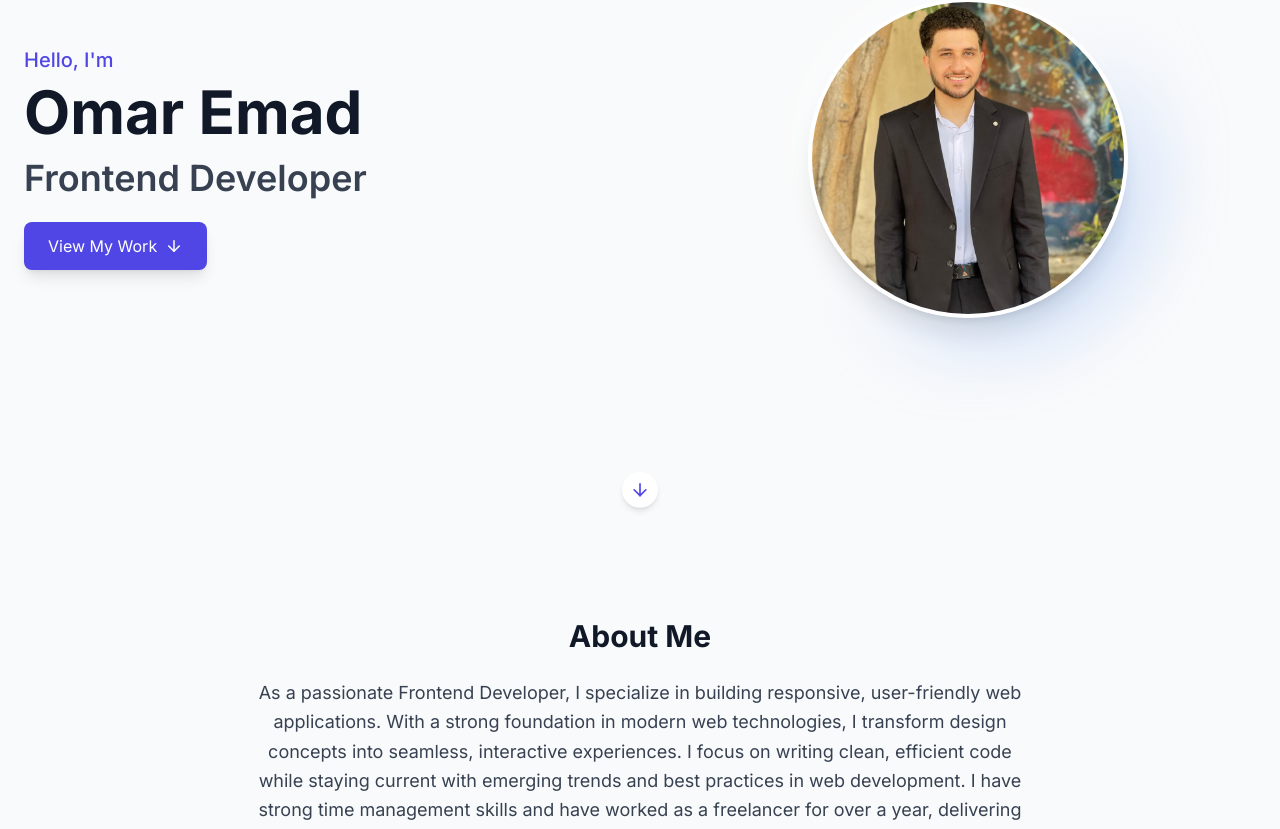
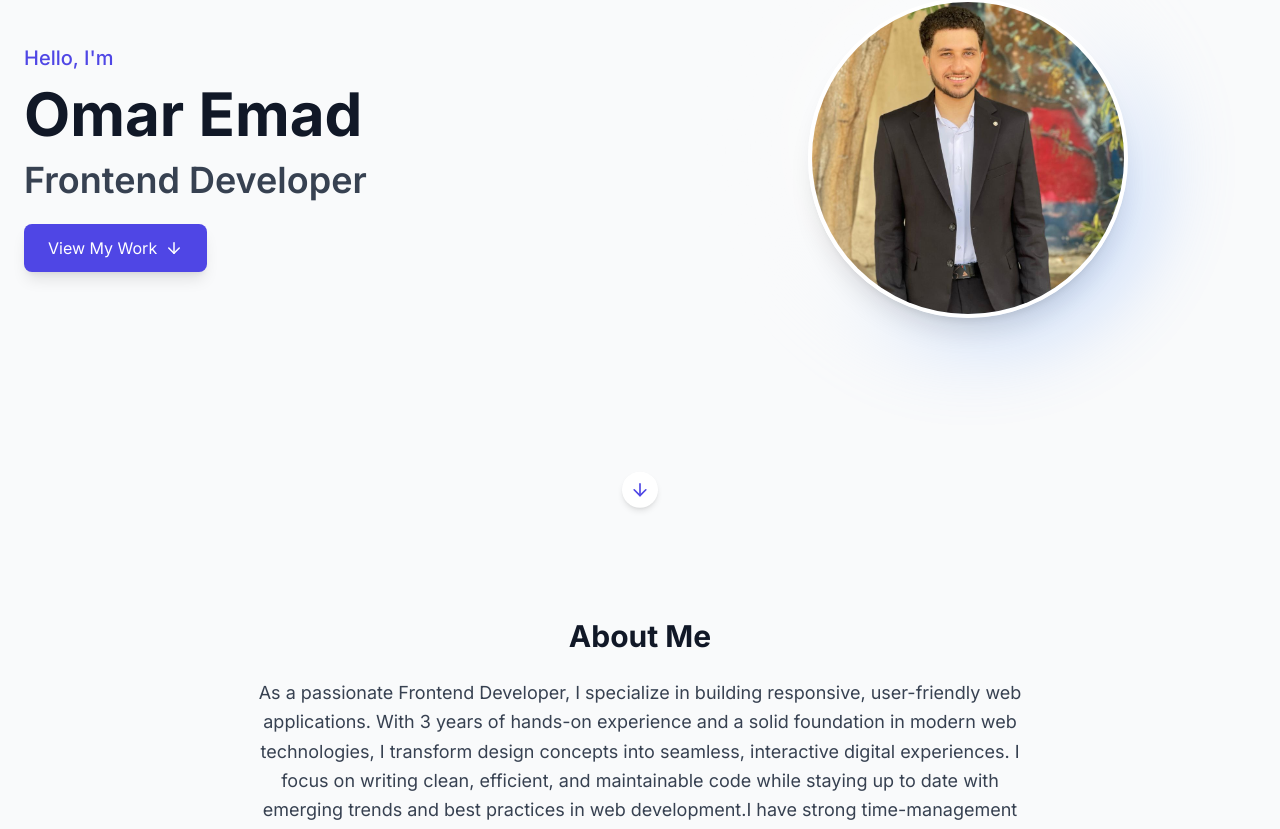
Before and after one commit to OmarEmadSaad/My-Portofolio, a React (Vite) app: page / in a window 1280 px wide. Shown: the part 262-1091 px from the top of the page. Built offline with nearby package versions, Linux system fonts and the light colour scheme.

Commit message:
edite in cv amd protfilo

```diff
--- a/src/components/Hero.tsx
+++ b/src/components/Hero.tsx
@@ -1,26 +1,51 @@
 import { useTranslation } from "react-i18next";
 import { motion } from "framer-motion";
 import { ArrowDown } from "lucide-react";
+import { useState, useEffect } from "react";
 
 const Hero = () => {
   const { t, i18n } = useTranslation();
   const isRTL = i18n.language === "ar";
 
-  // Animation variants
+  // Typewriter logic
+  const textLines = [
+    t("hero.greeting"), // Hello, I'm
+    "Omar Emad",
+    t("hero.role"), // Frontend Developer
+  ];
+
+  const [currentText, setCurrentText] = useState(["", "", ""]);
+  const [lineIndex, setLineIndex] = useState(0);
+  const [charIndex, setCharIndex] = useState(0);
+
+  useEffect(() => {
+    if (lineIndex < textLines.length) {
+      if (charIndex < textLines[lineIndex].length) {
+        const timeout = setTimeout(() => {
+          setCurrentText((prev) => {
+            const newText = [...prev];
+            newText[lineIndex] += textLines[lineIndex][charIndex];
+            return newText;
+          });
+          setCharIndex(charIndex + 1);
+        }, 45);
+        return () => clearTimeout(timeout);
+      } else {
+        const nextLineTimeout = setTimeout(() => {
+          setLineIndex(lineIndex + 1);
+          setCharIndex(0);
+        }, 400);
+        return () => clearTimeout(nextLineTimeout);
+      }
+    }
+  }, [charIndex, lineIndex]);
+
   const containerVariants = {
     hidden: { opacity: 0 },
     visible: {
       opacity: 1,
-      transition: {
-        delayChildren: 0.3,
-        staggerChildren: 0.2,
-      },
+      transition: { delayChildren: 0.3, staggerChildren: 0.2 },
     },
-  };
-
-  const itemVariants = {
-    hidden: { y: 20, opacity: 0 },
-    visible: { y: 0, opacity: 1, transition: { duration: 0.6 } },
   };
 
   return (
@@ -30,6 +55,7 @@ const Hero = () => {
       dir={isRTL ? "rtl" : "ltr"}
     >
       <div className="absolute inset-0 bg-gradient-to-br from-primary-50 to-white dark:from-gray-900 dark:to-gray-800 -z-10"></div>
+
       <div className="container mx-auto px-4 md:px-6 flex flex-col md:flex-row items-center justify-center gap-10 md:gap-20">
         <motion.div
           className="w-full md:w-1/2 flex flex-col"
@@ -37,29 +63,28 @@ const Hero = () => {
           initial="hidden"
           animate="visible"
         >
+          {/* Line 1 */}
           <motion.p
-            variants={itemVariants}
-            className={`${isRTL ? "font-arabic" : ""} text-lg md:text-xl text-primary-600 dark:text-primary-400 font-medium mb-2`}
+            className={`${isRTL ? "font-arabic" : ""} text-lg md:text-xl text-primary-600 dark:text-primary-400 font-medium mb-2 min-h-[32px]`}
           >
-            {t("hero.greeting")}
+            {currentText[0]}
           </motion.p>
 
+          {/* Line 2 */}
           <motion.h1
-            variants={itemVariants}
-            className={`${isRTL ? "font-arabic" : ""} text-4xl md:text-5xl lg:text-6xl font-bold text-gray-900 dark:text-white mb-4`}
+            className={`${isRTL ? "font-arabic" : ""} text-4xl md:text-5xl lg:text-6xl font-bold text-gray-900 dark:text-white mb-4 min-h-[50px]`}
           >
-            Omar Emad
+            {currentText[1]}
           </motion.h1>
 
+          {/* Line 3 */}
           <motion.h2
-            variants={itemVariants}
-            className={`${isRTL ? "font-arabic" : ""} text-2xl md:text-3xl lg:text-4xl font-semibold text-gray-700 dark:text-gray-300 mb-6`}
+            className={`${isRTL ? "font-arabic" : ""} text-2xl md:text-3xl lg:text-4xl font-semibold text-gray-700 dark:text-gray-300 mb-6 min-h-[40px]`}
           >
-            {t("hero.role")}
+            {currentText[2]}
           </motion.h2>
 
           <motion.a
-            variants={itemVariants}
             href="#projects"
             className={`${isRTL ? "font-arabic" : ""} inline-flex items-center px-6 py-3 bg-primary-600 hover:bg-primary-700 dark:bg-primary-500 dark:hover:bg-primary-600 text-white rounded-lg shadow-lg transition-all duration-300 transform hover:scale-105 w-fit`}
             whileHover={{ scale: 1.05 }}
@@ -70,6 +95,7 @@ const Hero = () => {
           </motion.a>
         </motion.div>
 
+        {/* Image */}
         <motion.div
           className="w-full md:w-1/2 flex justify-center"
           initial={{ opacity: 0, scale: 0.8 }}
@@ -85,14 +111,13 @@ const Hero = () => {
                 duration: 2,
                 repeat: Infinity,
                 repeatType: "reverse",
-                ease: "easeInOut",
               }}
             />
             <div className="relative h-64 w-64 md:h-80 md:w-80 overflow-hidden rounded-full border-4 border-white dark:border-gray-800 shadow-xl z-10">
               <img
                 src="/profile.jpeg"
                 alt="Omar Emad"
-                className="w-full h-full object-cover object-[center_-20px]" // ✅ حرك الصورة للأعلى
+                className="w-full h-full object-cover object-[center_-20px]"
               />
             </div>
           </div>
@@ -107,7 +132,6 @@ const Hero = () => {
         <a
           href="#about"
           className="p-2 rounded-full bg-white dark:bg-gray-800 shadow-md hover:shadow-lg transition-shadow"
-          aria-label="Scroll Down"
         >
           <ArrowDown
             size={20}
--- a/src/components/Skills.tsx
+++ b/src/components/Skills.tsx
@@ -162,6 +162,7 @@ function getIconComponent(iconName: string) {
     nextjs: <Layout size={28} />,
     redux: <CodeSquare size={28} />,
     context: <Layout size={28} />,
+    TanStack: <Layout size={28} />,
     router: <Layout size={28} />,
     tailwind: <Palette size={28} />,
     bootstrap: <Palette size={28} />,
--- a/src/data/skills.ts
+++ b/src/data/skills.ts
@@ -44,6 +44,11 @@ export const skills: Skill[] = [
   {
     name: "Context API",
     icon: "context",
+    category: "frameworks",
+  },
+  {
+    name: "TanStack (React-Query)",
+    icon: "React Query",
     category: "frameworks",
   },
   {
--- a/src/i18n/locales/ar.json
+++ b/src/i18n/locales/ar.json
@@ -13,7 +13,7 @@
   },
   "about": {
     "title": "عني",
-    "summary": "كمطور واجهة أمامية شغوف، أتخصص في بناء تطبيقات ويب سريعة الاستجابة وسهلة الاستخدام. مع أساس قوي في تقنيات الويب الحديثة، أقوم بتحويل مفاهيم التصميم إلى تجارب تفاعلية سلسة. أركز على كتابة كود نظيف وفعال مع مواكبة الاتجاهات الناشئة وأفضل الممارسات في تطوير الويب. أتمتع بمهارات قوية في إدارة الوقت، وعملت كمستقل لأكثر من عام، حيث قدمت مشاريع عالية الجودة في الوقت المحدد وتفاعلت بفعالية مع العملاء.",
+    "summary": "بصفتي مطور واجهات أمامية شغوف، أتخصص في بناء تطبيقات ويب سريعة الاستجابة وسهلة الاستخدام. لدي 3 سنوات من الخبرة العملية مع أساس قوي في تقنيات الويب الحديثة، مما يمكّنني من تحويل مفاهيم التصميم إلى تجارب رقمية تفاعلية وسلسة. أركز على كتابة كود نظيف وفعّال وقابل للصيانة، مع الحرص على متابعة أحدث الاتجاهات وأفضل الممارسات في تطوير الويب. أمتلك مهارات قوية في إدارة الوقت، وقد عملت كمستقل لأكثر من عام. كما أكملت تدريبًا داخليًا لمدة 4 أشهر في شركة Goo-Wed للبرمجيات بالجيزة، تبعه عمل بدوام كامل لمدة 6 أشهر في شركة Dr.Code للبرمجيات بالجيزة، حيث قدمت مشاريع عالية الجودة في الوقت المحدد وتعاونت بفعالية مع العملاء والفرق.",
     "downloadCV": "تحميل السيرة الذاتية"
   },
   "skills": {
--- a/src/i18n/locales/en.json
+++ b/src/i18n/locales/en.json
@@ -13,7 +13,7 @@
   },
   "about": {
     "title": "About Me",
-    "summary": "As a passionate Frontend Developer, I specialize in building responsive, user-friendly web applications. With a strong foundation in modern web technologies, I transform design concepts into seamless, interactive experiences. I focus on writing clean, efficient code while staying current with emerging trends and best practices in web development. I have strong time management skills and have worked as a freelancer for over a year, delivering quality projects on time and collaborating effectively with clients.",
+    "summary": "As a passionate Frontend Developer, I specialize in building responsive, user-friendly web applications. With 3 years of hands-on experience and a solid foundation in modern web technologies, I transform design concepts into seamless, interactive digital experiences. I focus on writing clean, efficient, and maintainable code while staying up to date with emerging trends and best practices in web development.I have strong time-management skills and have worked as a freelancer for over one year. I also completed a 4-month on-site internship at Goo-Wed Software Company in Giza, followed by a 6-month full-time role at Dr.Code Software Company in Giza, where I delivered high-quality projects on time and collaborated effectively with clients and teams.",
     "downloadCV": "Download CV"
   },
   "skills": {
```
Also changed, not shown: src/App.tsx (+10 -10 lines), src/components/Header.tsx (+40 -32 lines), 2 other files (tests, documents, lock files or other folders).
